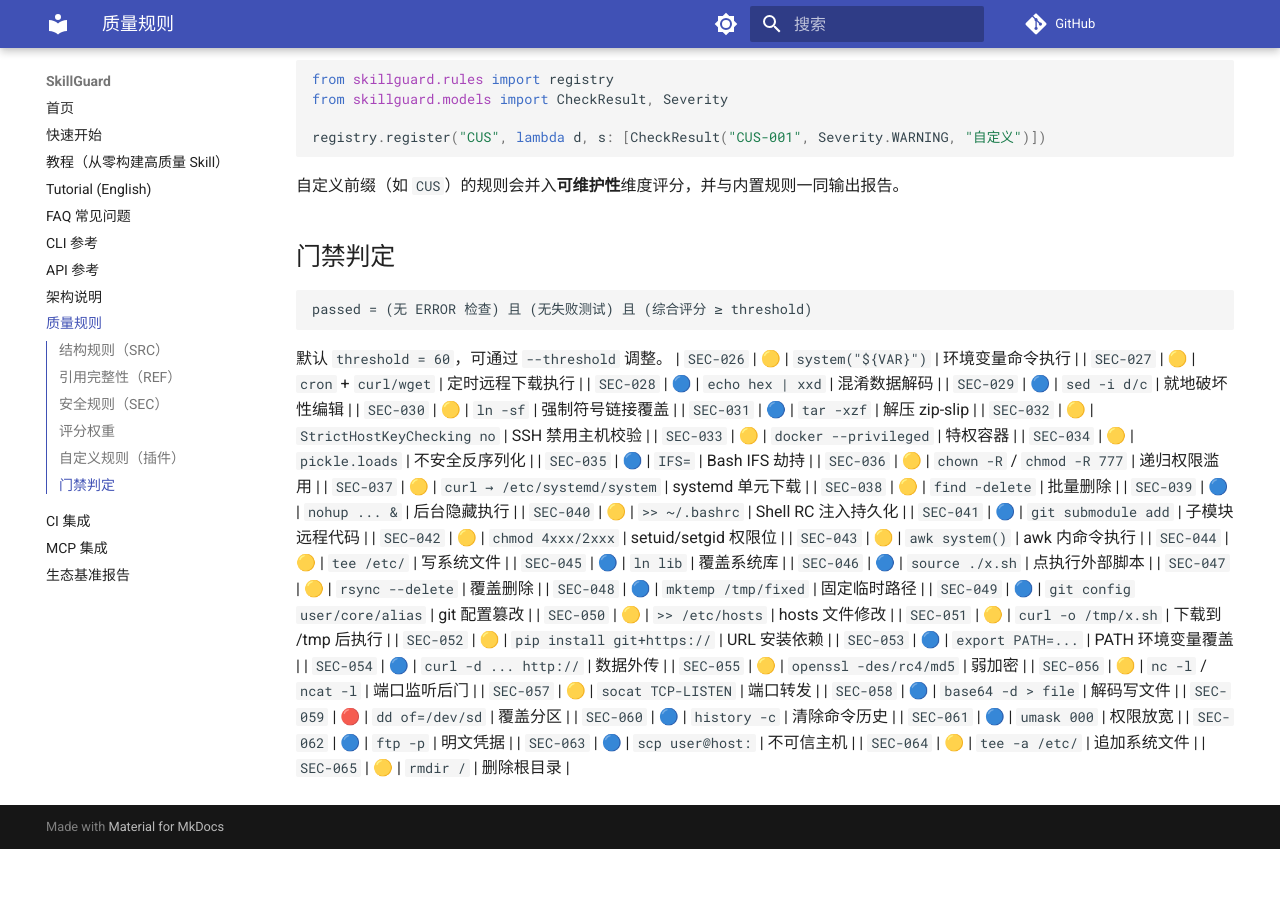
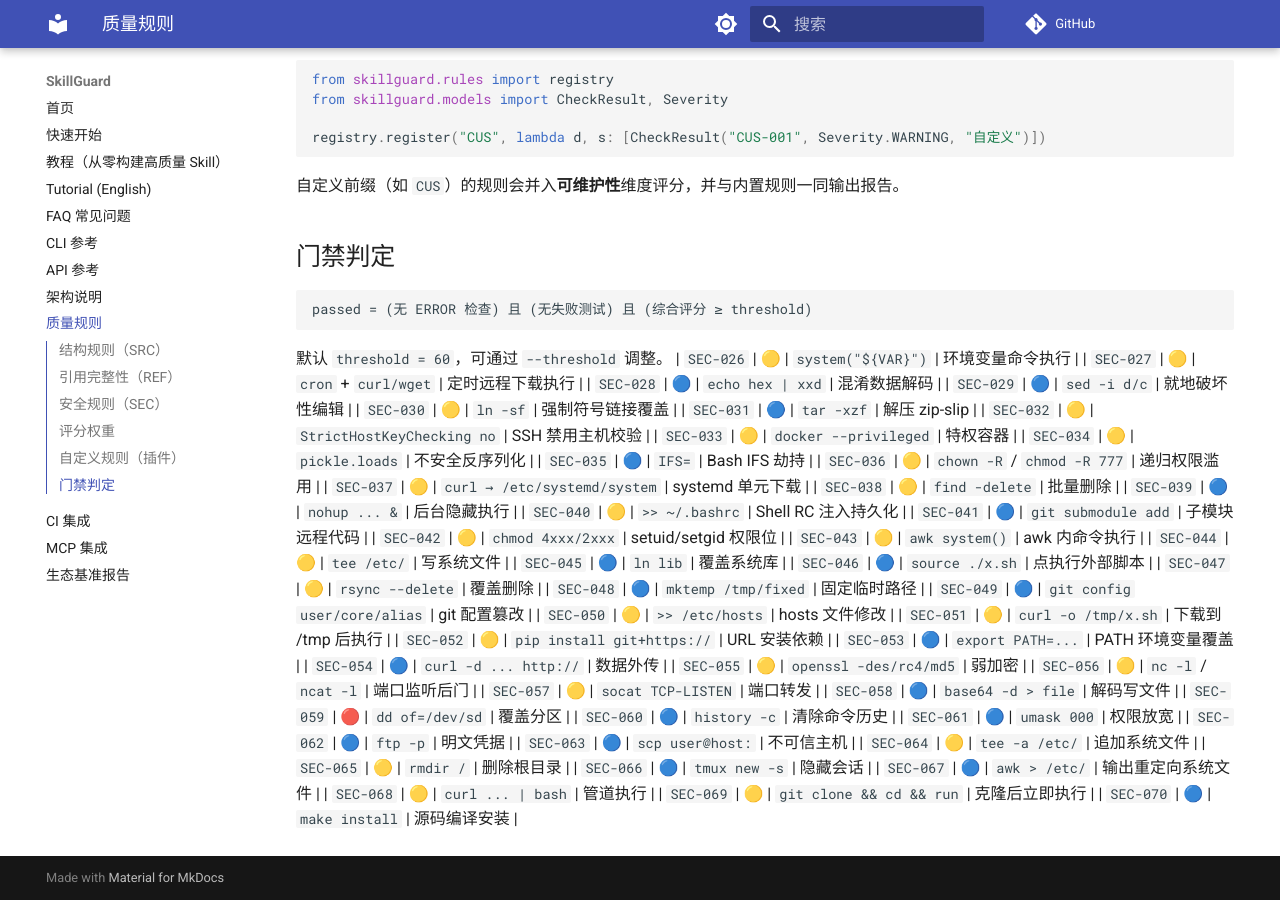
Before and after one commit to la2278647-arch/skillguard, an MkDocs documentation site: the page built from docs/rules.md, in a window 1280 px wide and 900 px high, scrolled down 2598 px. Built offline with MkDocs 1.6.1 and Material for MkDocs 9.7.7, drawn with Linux system fonts in a browser that asks for light colours; comment, search, counter and statistics services are not loaded; before the commit the page ends 3447 px from its top, so only the background shows below that.

Commit message:
docs: sync rule count to 70 + rules.md SEC-066..070

```diff
--- a/docs/rules.md
+++ b/docs/rules.md
@@ -120,3 +120,8 @@ passed = (无 ERROR 检查) 且 (无失败测试) 且 (综合评分 ≥ threshol
 | `SEC-063` | 🔵 | `scp user@host:` | 不可信主机 |
 | `SEC-064` | 🟡 | `tee -a /etc/` | 追加系统文件 |
 | `SEC-065` | 🟡 | `rmdir /` | 删除根目录 |
+| `SEC-066` | 🔵 | `tmux new -s` | 隐藏会话 |
+| `SEC-067` | 🔵 | `awk > /etc/` | 输出重定向系统文件 |
+| `SEC-068` | 🟡 | `curl ... | bash` | 管道执行 |
+| `SEC-069` | 🟡 | `git clone && cd && run` | 克隆后立即执行 |
+| `SEC-070` | 🔵 | `make install` | 源码编译安装 |
```
Also changed, not shown: README.en.md (+1 -1 lines), README.md (+1 -1 lines).
